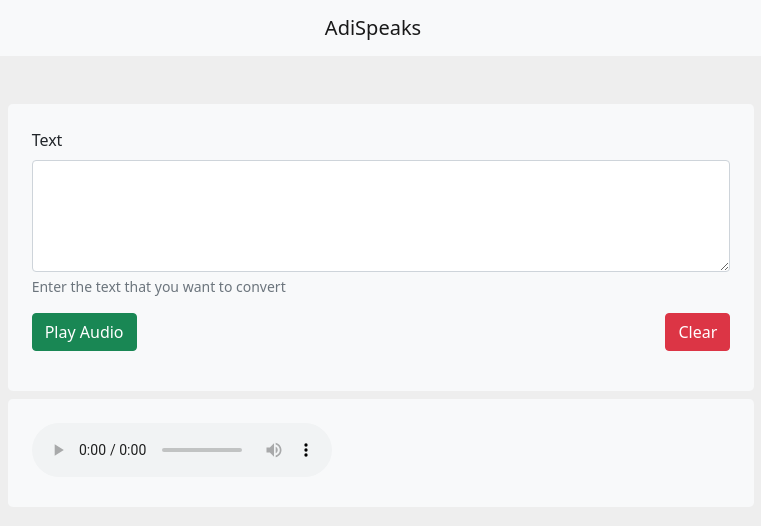
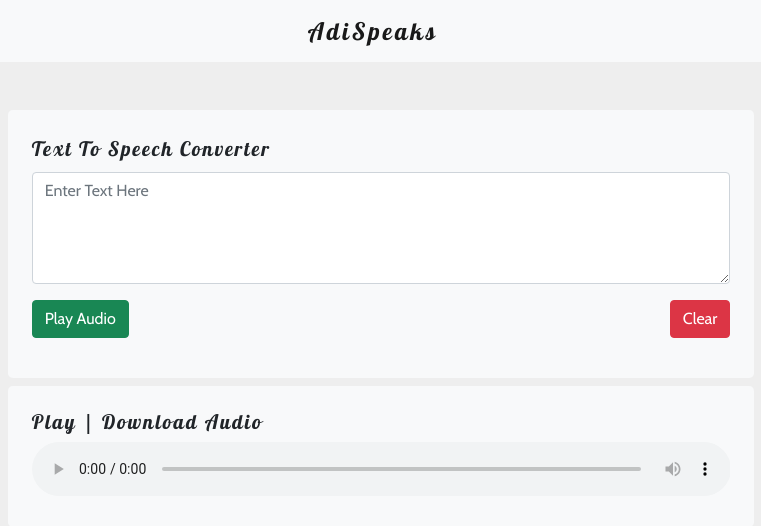
Before and after one commit to AdithyanA2005/Text_To_Speech_Converter_Flask, a Flask app: page / in a window 1280 px wide. Shown: the top 526 px of the page, without its empty margins (259-1020 px from the left). Run offline with Flask 2, Linux system fonts and the light colour scheme; some libraries are stand-ins or nearby versions.

Commit message:
Design Updated

```diff
--- a/app/static/style.css
+++ b/app/static/style.css
@@ -0,0 +1,15 @@
+body {
+    font-family: 'Cabin', sans-serif;
+}
+
+.navbar-brand {
+    font-family: 'Lobster', cursive;
+    font-size: 1.5rem;
+    letter-spacing: 3px;
+}
+
+.secondary-title {
+    font-family: 'Lobster', cursive;
+    font-size: 1.25rem;
+    letter-spacing: 2px;
+}
--- a/app/templates/base.html
+++ b/app/templates/base.html
@@ -5,6 +5,11 @@
     <meta name="viewport" content="width=device-width, initial-scale=1.0">
     <link href="https://cdn.jsdelivr.net/npm/bootstrap@5.1.3/dist/css/bootstrap.min.css" rel="stylesheet" integrity="sha384-1BmE4kWBq78iYhFldvKuhfTAU6auU8tT94WrHftjDbrCEXSU1oBoqyl2QvZ6jIW3" crossorigin="anonymous">
     <link rel="stylesheet" href="{{ url_for('static', filename='style.css') }}">
+
+    <link rel="preconnect" href="https://fonts.googleapis.com">
+    <link rel="preconnect" href="https://fonts.gstatic.com" crossorigin>
+    <link href="https://fonts.googleapis.com/css2?family=Cabin&family=Lobster&display=swap" rel="stylesheet">
+
     <script src="{{ url_for('static', filename='index.js') }}"></script>
     <title>TODO-APP | 2DW</title>
 </head>
--- a/app/templates/index.html
+++ b/app/templates/index.html
@@ -9,9 +9,8 @@
     <div class="col-10 col-md-9 col-xl-7 p-4 bg-light rounded rounded-3 container">
         <form action="{{ url_for('convert') }}" method="get">
             <div class="mb-3">
-                <label for="input_text" class="form-label">Text</label>
-                <textarea name="text_to_convert" id="input_text" class="form-control" type="text" style="height:7rem" aria-describedby="input_text_help">{{get_text}}</textarea>
-                <div id="input_text_help" class="form-text">Enter the text that you want to convert</div>
+                <label for="input_text" class="form-label secondary-title">Text To Speech Converter</label>
+                <textarea name="text_to_convert" placeholder="Enter Text Here" id="input_text" class="form-control" type="text" style="height:7rem" aria-describedby="input_text_help">{{get_text}}</textarea>
             </div>
 
             <div class="mb-3">
@@ -30,7 +29,10 @@
 
 <section class="section  mt-2">
     <div class="col-10 col-md-9 col-xl-7 p-4 bg-light rounded rounded-3 container">
-        <audio controls autoplay>
+        <div>
+            <h6 class="secondary-title">Play | Download Audio</h6>
+        </div>
+        <audio class="w-100" controls autoplay>
             <source id="audio_src" src="" >
         </audio>
     </div>
```
